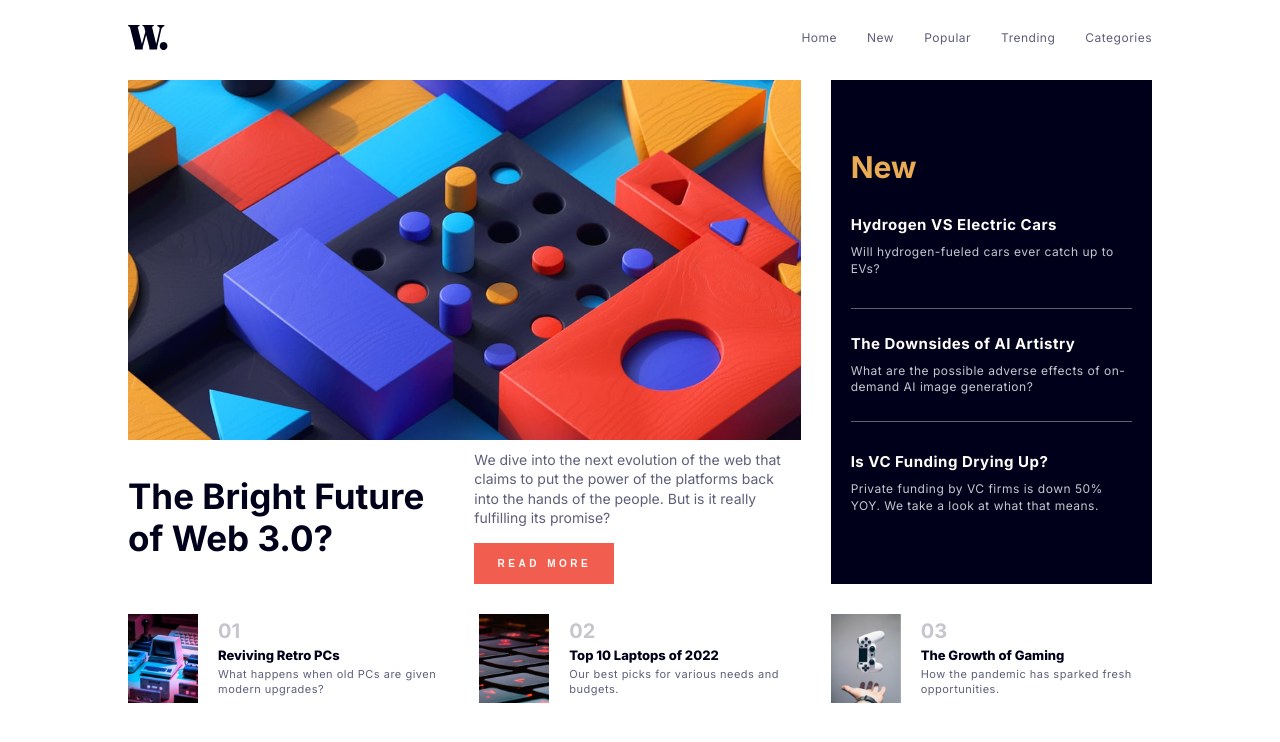
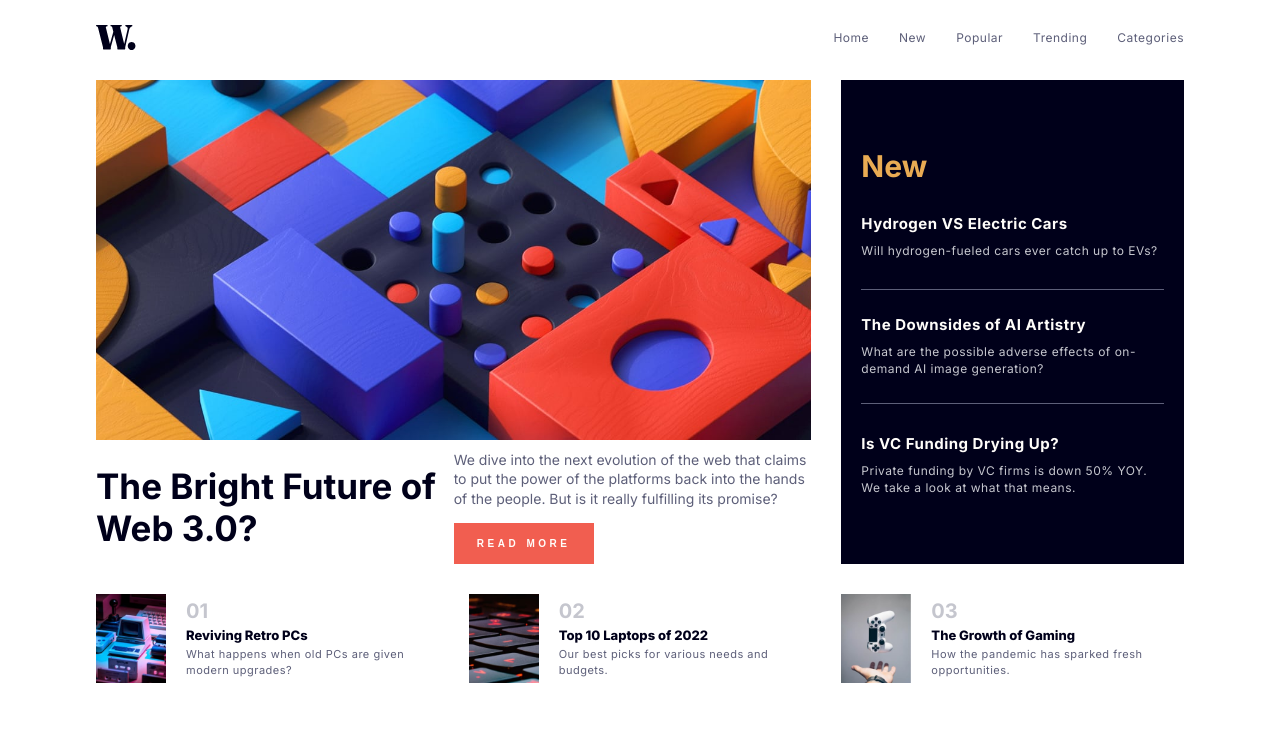
Before and after one commit to amirhossein-peyvand/news-homepage, a React (Vite) app: page / in a window 1280 px wide. Shown: the top 742 px of the page. Built offline with nearby package versions, Linux system fonts and the light colour scheme.

Commit message:
Improving styles for larger devices

```diff
--- a/src/components/ItemsContainer.tsx
+++ b/src/components/ItemsContainer.tsx
@@ -12,18 +12,21 @@ const ItemsContainer = () => {
         image={retroPcs}
         number="01"
         title="Reviving Retro PCs"
+        className="item1"
       />
       <Item
         desc="Our best picks for various needs and budgets."
         image={laptops}
         number="02"
         title="Top 10 Laptops of 2022"
+        className="item2"
       />
       <Item
         desc="How the pandemic has sparked fresh opportunities."
         image={gamingGrowth}
         number="03"
         title="The Growth of Gaming"
+        className="item3"
       />
     </section>
   );
--- a/src/components/MainContent.tsx
+++ b/src/components/MainContent.tsx
@@ -4,7 +4,7 @@ import imageWeb3Desktop from "../assets/image-web-3-desktop.jpg";
 import { useMediaQuery } from "react-responsive";
 
 const MainContent = () => {
-  const isGreaterThan768px = useMediaQuery({ query: "(min-width:768px)" });
+  const isGreaterThan768px = useMediaQuery({ query: "(min-width:1000px)" });
 
   return (
     <article className="mainContent">
--- a/src/components/Navbar.tsx
+++ b/src/components/Navbar.tsx
@@ -4,7 +4,7 @@ import menu from "../assets/icon-menu.svg";
 import { useMediaQuery } from "react-responsive";
 
 const Navbar = () => {
-  const isGreaterThan768px = useMediaQuery({ query: "(min-width: 768px)" });
+  const isGreaterThan768px = useMediaQuery({ query: "(min-width: 1000px)" });
 
   const mobile = (
     <nav className="navbar">
--- a/src/sass/App.scss
+++ b/src/sass/App.scss
@@ -1,15 +1,17 @@
 .app {
+  display: grid;
+  gap: 4rem;
+  grid-template-columns: 1fr;
   margin: 0 auto;
   min-width: 18rem;
   padding-top: 2.5rem;
   width: 95%;
-  display: grid;
-  grid-template-columns: 1fr;
-  gap: 4rem;
 }
 
 @media screen and (min-width: 560px) {
   .app {
+    width: 50rem;
+
     .mainContent {
       .mainImageContainer {
         img {
@@ -19,30 +21,53 @@
       }
 
       .content {
+        flex-direction: column;
+
         .desc {
           font-size: 2rem;
         }
 
         .readMoreBtn {
+          font-size: 1.5rem;
           width: 20rem;
-          font-size: 1.5rem;
         }
       }
     }
   }
 }
 
-@media screen and (min-width: 768px) {
+@media screen and (min-width: 800px) and (max-width: 999px) {
   .app {
-    width: 80%;
+    width: 55rem;
+
+    .item {
+      .contents {
+        span {
+          font-size: 2.2rem;
+        }
+
+        h5 {
+          font-size: 1.7rem;
+        }
+        p {
+          font-size: 1.3rem;
+        }
+      }
+    }
+  }
+}
+
+@media screen and (min-width: 1000px) {
+  .app {
     gap: 3rem;
-    max-width: 125rem;
-    margin: 0 auto;
-    grid-template-columns: repeat(3, 1fr);
     grid-template-areas:
       "navbar navbar navbar"
       "mainContent mainContent sidebar"
       "item1 item2 item3";
+    grid-template-columns: repeat(3, 1fr);
+    margin: 0 auto;
+    max-width: 120rem;
+    width: 85%;
 
     .navbar {
       grid-area: navbar;
@@ -54,9 +79,10 @@
 
       .content {
         align-items: center;
+        flex-direction: row;
         .title {
+          font-size: 3.5rem;
           width: 50%;
-          font-size: 3.5rem;
         }
 
         div {
@@ -66,8 +92,8 @@
             font-size: 1.4rem;
           }
           .readMoreBtn {
+            font-size: 1rem;
             width: 14rem;
-            font-size: 1rem;
           }
         }
       }
@@ -79,9 +105,8 @@
 
     .itemsContainer {
       grid-area: itemsContainer;
+      flex-direction: row;
       justify-content: space-between;
-
-      flex-direction: row;
     }
 
     .item1 {
--- a/src/sass/MainContent.scss
+++ b/src/sass/MainContent.scss
@@ -55,18 +55,3 @@
     }
   }
 }
-
-@media screen and (min-width: 768px) {
-  .mainContent {
-    row-gap: 3.5rem;
-
-    .content {
-      flex-direction: row;
-      column-gap: 2rem;
-
-      .title {
-        font-size: 4rem;
-      }
-    }
-  }
-}
```
